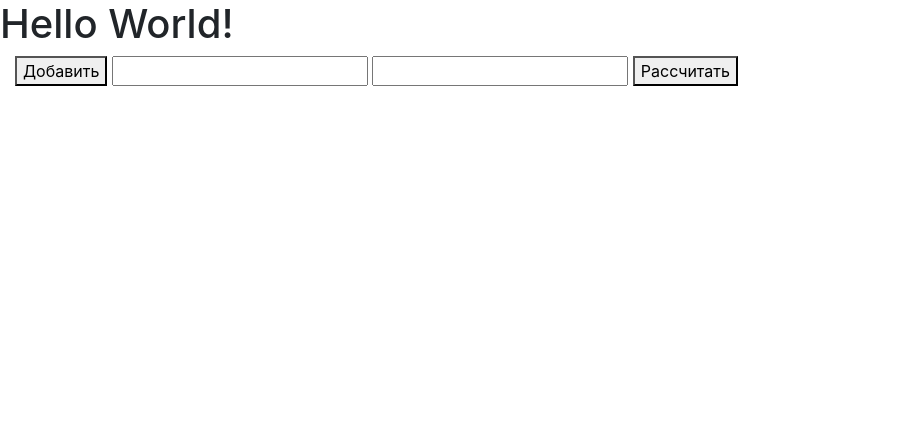
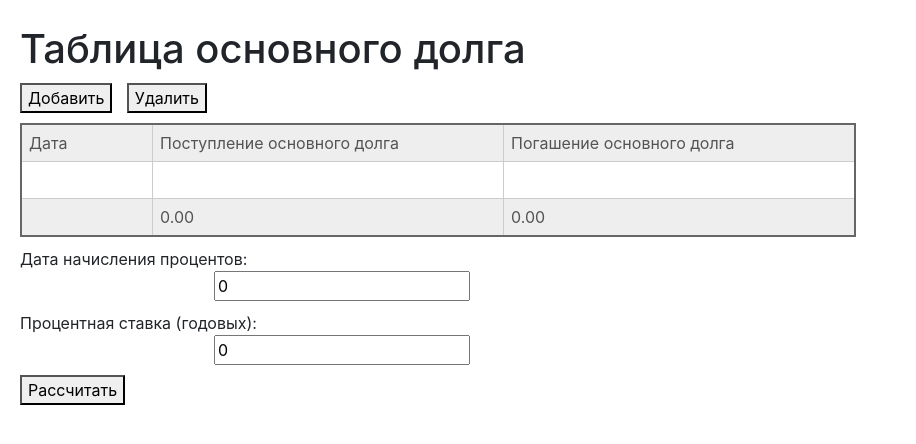
Before and after one commit to JesusLike/it_solution_test, a Django app: page /credit_calc/ in a window 1280 px wide. Shown: the top 444 px of the page, without its empty margins (0-916 px from the left). Run offline with Django 3.2, Linux system fonts and the light colour scheme; some libraries are stand-ins or nearby versions.

Commit message:
Working credit calculator

```diff
--- /dev/null
+++ b/credit_calc/static/credit_calc/css/main.css
@@ -0,0 +1,60 @@
+body {
+	padding-top: 20px;
+}
+
+table {
+	table-layout: fixed;
+	border: 2px solid #666666;
+}
+
+td {
+	border: 1px solid #cccccc;
+	padding: 5px;
+}
+
+tr:first-child, tr:last-child {
+	background-color: #eeeeee;
+}
+
+table input {
+	width: inherit;
+	height: inherit;
+	border: none;
+}
+
+table input:focus {
+	outline: none;
+}
+
+input:disabled {
+	background-color: transparent;
+}
+
+.table-container > * {
+	margin: 5px;
+}
+
+.input-table td input {
+	width: 340px;
+}
+
+.input-table td:first-child input {
+	width: 120px;
+}
+
+.calculated-table td input {
+	width: 400px;
+}
+
+label {
+	width: 450px;
+	margin: 5px;
+}
+
+label input {
+	float: right;
+}
+
+#calculate {
+	margin: 5px;
+}
--- a/credit_calc/static/credit_calc/js/main.js
+++ b/credit_calc/static/credit_calc/js/main.js
@@ -1,23 +1,68 @@
+function columnSum(table, j) {
+	var tmp = 0;
+	for (var i = 0; i < table.length; i++) {
+		tmp += !isNaN(parseFloat(table[i][j].data)) ? parseFloat(table[i][j].data) : 0;
+	}
+	return tmp.toFixed(2);
+}
+
 window.onload = function() {
 	var creditCalc = new Vue({
 		el: "#credit-calc",
 
 		data: {
-			creditData: [],	//data for table
+			creditData: [
+				[{data: "Дата"}, {data: "Поступление основного долга"}, {data: "Погашение основного долга"}],
+				[{data: ""}, {data: ""}, {data: ""}],
+				[{data: ""}, {data: columnSum}, {data: columnSum}]],
 			interestRate: 0,
 			interestDate: 0,
 			interestFlowData: [],	//calculated data
-			interestFlowCalculated: false
+			interestFlowCalculated: false,
+			inputHeader: "Таблица основного долга",
+			inputTableClass: "input-table",
+			calculatedHeader: "Таблица начисленных процентов",
+			calculatedTableClass: "calculated-table"
 		},
 
-		method: {
-			addRow: function() {
-
-			},
+		methods: {
 			calculate: function() {
-
+				if (this.creditData[this.creditData.length - 1][1].data(this.creditData, 1) ==
+					this.creditData[this.creditData.length - 1][2].data(this.creditData, 2)) {
+					xhr = new XMLHttpRequest();
+					xhr.open("POST", apiCalculateURL, true);
+					xhr.setRequestHeader("X-CSRFToken", Cookies.get("csrftoken"));
+					xhr.send(JSON.stringify({
+						creditData: this.creditData.slice(1, this.creditData.length - 1),
+						interestDate: this.interestDate,
+						interestRate: this.interestRate
+					}));
+					xhr.onreadystatechange = function() {
+						if (xhr.readyState == 4 && xhr.status == 200) {
+							flowData = Array.prototype.map.call(JSON.parse(xhr.responseText), function(item) {
+								return item.fields;
+							});
+							creditCalc.interestFlowData = [	[{data: "Дата начисления процентов"},
+															{data: "Начислено за месяц"}]];
+							for (var i = 0; i < flowData.length; i++) {
+								console.log(typeof(flowData[i].date) + ": " + flowData[i].date);
+								var jsDate = new Date(flowData[i].date);
+								creditCalc.interestFlowData.push([
+									{data: 	(jsDate.getDate() > 9 ? jsDate.getDate() : "0" + jsDate.getDate()) + "." +
+											(jsDate.getMonth() > 8 ? jsDate.getMonth() + 1 : "0" + (jsDate.getMonth() + 1)) + "." +
+											jsDate.getFullYear()},
+									{data: flowData[i].flow.toFixed(2)}]);
+							}
+							creditCalc.interestFlowData.push([{data: ""}, {data: columnSum}]);
+							creditCalc.interestFlowCalculated = true;
+						}
+					};
+				} else {
+					this.interestFlowCalculated = false;
+					alert("Суммы поступлений и погашений не сходятся.");
+				}
 			}
-		}
+		},
 
 		created: function() {
 			//get data from server
--- a/credit_calc/static/credit_calc/js/vue-table.js
+++ b/credit_calc/static/credit_calc/js/vue-table.js
@@ -1,11 +1,52 @@
 Vue.component('vue-table', {
-	props: ['tableData'],
+	props: {
+		tableData: {
+			type: Array						//let there be first row always headers and last always for functions
+		},
+		editable: {
+			type: Boolean,
+			default: true
+		},
+		header: {
+			type: String
+		},
+		tableClass: {
+			type: String
+		}
+	},
 
 	methods: {
-
+		addRow: function() {
+			this.tableData.splice(-1, 0, Array.apply(null,
+					{length: this.tableData[0].length}).map(function(element) {
+						return {
+							data: ""
+						};
+					}));
+		},
+		removeRow: function() {
+			this.tableData.splice(-2, 1);
+		}
 	},
 
-	template: "\
-	\
-	"
+	template: '\
+	<div class="table-container">\
+		<h1>{{ header }}</h1>\
+		<button id="add-row" v-on:click="addRow" v-if="editable">Добавить</button>\
+		<button id="remove-row" v-on:click="removeRow" v-if="editable">Удалить</button>\
+		<table v-bind:class="tableClass">\
+			<tr v-for="(row, rowIndex) in tableData">\
+				<td v-for="(cell, colIndex) in row">\
+					<input v-bind:disabled="true"\
+					type="text" \
+					v-if="typeof(cell.data) == \'function\'"\
+					v-bind:value="cell.data(tableData, colIndex)">\
+					<input v-else\
+					v-bind:disabled="!editable || rowIndex == 0 || rowIndex == tableData.length - 1"\
+					type="text"\
+					v-model="cell.data">\
+				</td>\
+			</tr>\
+		</table>\
+	</div>'
 });
--- a/credit_calc/templates/credit_calc/index.html
+++ b/credit_calc/templates/credit_calc/index.html
@@ -6,25 +6,43 @@
 	<title>Credit Calculator</title>
 	<script src="https://cdn.jsdelivr.net/npm/vue/dist/vue.js"></script>
 	<link rel="stylesheet" href="https://stackpath.bootstrapcdn.com/bootstrap/4.1.0/css/bootstrap.min.css" integrity="sha384-9gVQ4dYFwwWSjIDZnLEWnxCjeSWFphJiwGPXr1jddIhOegiu1FwO5qRGvFXOdJZ4" crossorigin="anonymous">
+	<link rel="stylesheet" href="{% static 'credit_calc/css/main.css' %}">
 
+
+	<script>
+		var apiCalculateURL = "{% url 'credit_calc:calculate' %}";
+	</script>
+
+	<script src="https://cdn.jsdelivr.net/npm/js-cookie@2/src/js.cookie.min.js"></script>
 	<script defer src="{% static 'credit_calc/js/vue-table.js' %}"></script>
 	<script defer src="{% static 'credit_calc/js/main.js' %}"></script>
 </head>
 <body>
-	<h1>Hello World!</h1>
 	<div class="container-fluid" id="credit-calc">
-		<button id="addRow" v-on:click="addRow">Добавить</button>
+		<div>
+			<vue-table
+				v-bind:table-data="creditData"
+				v-bind:editable="true"
+				v-bind:table-class="inputTableClass"
+				v-bind:header="inputHeader"></vue-table>
+			<label>
+				<span>Дата начисления процентов:</span>
+				<input type="text"
+					v-model="interestDate">
+			</label>
+			<br>
+			<label>
+				<span>Процентная ставка (годовых):</span>
+				<input type="text"
+					v-model="interestRate">
+			</label>
+		</div>
+		<button id="calculate" v-on:click="calculate()">Рассчитать</button>
 		<vue-table
-			v-bind:tableData="creditData"></vue-table>
-		<label>
-			<input type="text" id="">
-		</label>
-		<label>
-			<input type="text" id="">
-		</label>
-		<button id="calculate" v-on:click="calculate">Рассчитать</button>
-		<vue-table
-			v-bind:tableDate="interestFlowData"
+			v-bind:editable="false"
+			v-bind:table-data="interestFlowData"
+			v-bind:header="calculatedHeader"
+			v-bind:table-class="calculatedTableClass"
 			v-if="interestFlowCalculated"></vue-table>
 	</div>
 </body>
--- a/credit_calc/urls.py
+++ b/credit_calc/urls.py
@@ -4,4 +4,5 @@ from . import views
 app_name = "credit_calc"
 urlpatterns = [
 	path('', views.IndexView.as_view(), name="index"),
+	path('api/calculate', views.calculate, name="calculate")
 ]
--- a/credit_calc/views.py
+++ b/credit_calc/views.py
@@ -1,8 +1,54 @@
 from django.shortcuts import render
 from django.http import HttpResponse
 from django.views import generic
+from django.core import serializers
+from .models import CreditOperation, InterestFlow
+import json
+from datetime import datetime, timedelta
+from decimal import *
 
 class IndexView(generic.TemplateView):
 	template_name = "credit_calc/index.html"
 
+def calculate(request):
+	def is_year_leap(year):
+		return 1 if year % 400 == 0 else (0 if year % 100 == 0 else (1 if year % 4 == 0 else 0))
+
+	def days_in_month(current_date):
+		days_in_month = [0, 31, 28 + is_year_leap(current_date.year), 31, 30, 31, 30, 31, 31, 30, 31, 30, 31]
+		return days_in_month[current_date.month]
+
+	data = json.loads(request.body.decode("utf-8"))
+	credit_operations = []
+	for row in data["creditData"]:
+		#print(row[2]["data"] == "")
+		credit_operations.append(CreditOperation(datetime.strptime(row[0]["data"], "%d.%m.%Y"),
+			0 if row[1]["data"] == "" else float(row[1]["data"]),
+			0 if row[2]["data"] == "" else float(row[2]["data"])))
+	interest_rate = float(data["interestRate"]) / 100
+	interest_date = int(data["interestDate"])
+	interest_flow = []
+
+	it = 0
+	current_flow_sum = 0
+	current_date = credit_operations[0].date
+	current_debt = 0
+	while current_date <= credit_operations[-1].date:
+		print(str(current_date) + ": " + str(current_debt * interest_rate / 365) + "/" + str(current_flow_sum))
+		current_flow_sum += current_debt * interest_rate / (365 + is_year_leap(current_date.year))
+		if current_date == credit_operations[it].date:
+			current_debt += credit_operations[it].deposit - credit_operations[it].repayment
+			it += 1
+		if (current_date.day == interest_date or
+			(current_date.day == days_in_month(current_date) and interest_date > current_date.day) or
+			(current_date == credit_operations[-1].date and current_flow_sum != 0)):
+			interest_flow.append(InterestFlow(current_date, current_flow_sum))
+			print(interest_flow[-1].flow)
+			current_flow_sum = 0
+		current_date += timedelta(days=1)
+	return HttpResponse(serializers.serialize('json', interest_flow))
+
+
+
+
 # Create your views here.
```
Also changed, not shown: credit_calc/models.py (+16 -1 lines), credit_calc/migrations/0002_interestflow.py (added), db.sqlite3, 1 other file.
